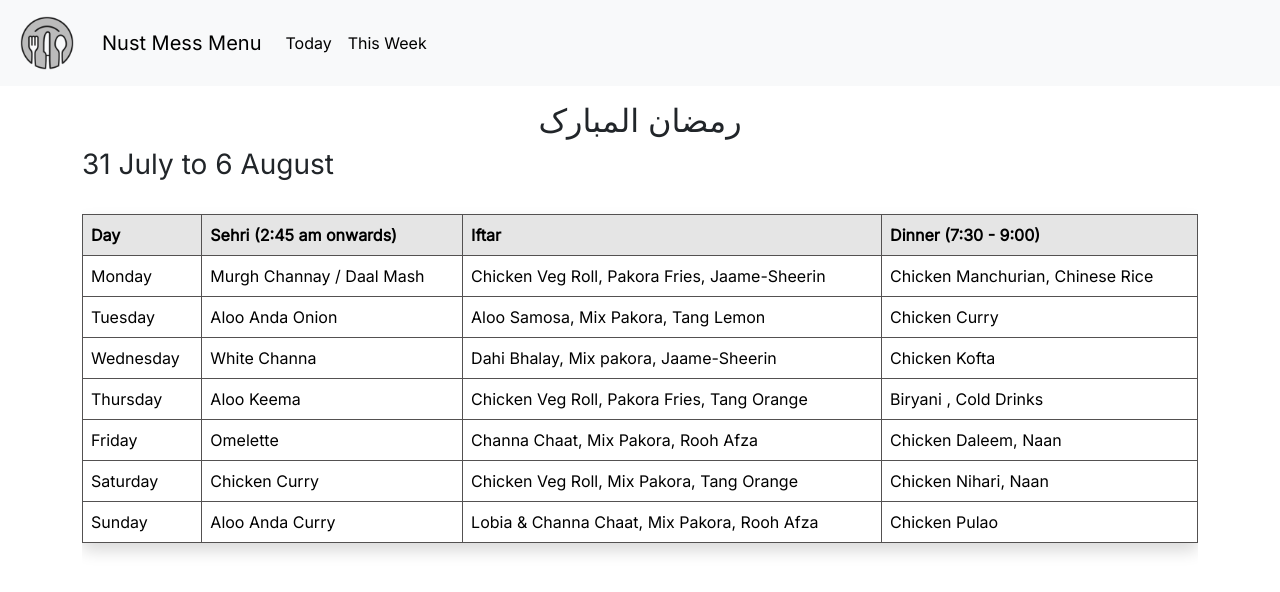
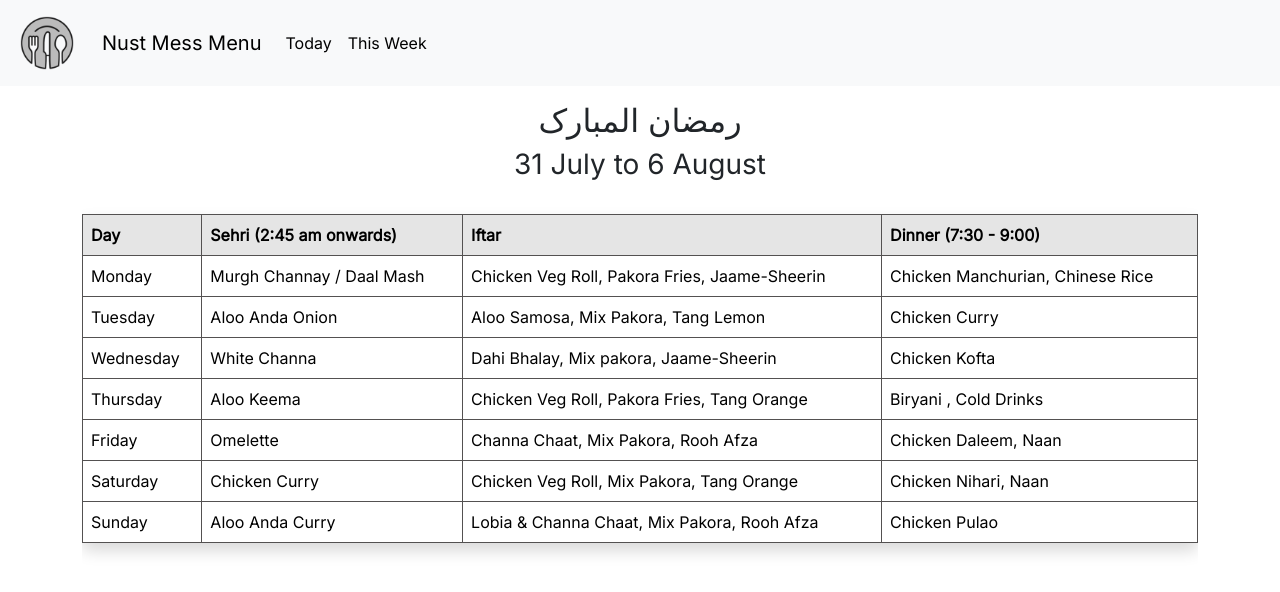
Before and after one commit to fatehmehmood123/Mess-Menu, a React (Create React App) app: page /weekly in a window 1280 px wide. Shown: the top 592 px of the page. Built offline with nearby package versions, Linux system fonts and the light colour scheme.

Commit message:
Update WeekContainer.js with date center

```diff
--- a/src/components/WeekContainer.js
+++ b/src/components/WeekContainer.js
@@ -34,7 +34,7 @@ export default function WeekContainer(props) {
 
         <div id="weekContainer" className="container  my-3">
           {<h2 style = {{"textAlign":"center"}}>رمضان المبارک  </h2>}
-          <h3>{getWeekRange()}</h3>
+          <h3 style={{ textAlign: "center" }}>{getWeekRange()}</h3>
 
           <div
             className={`table-container ${
```
